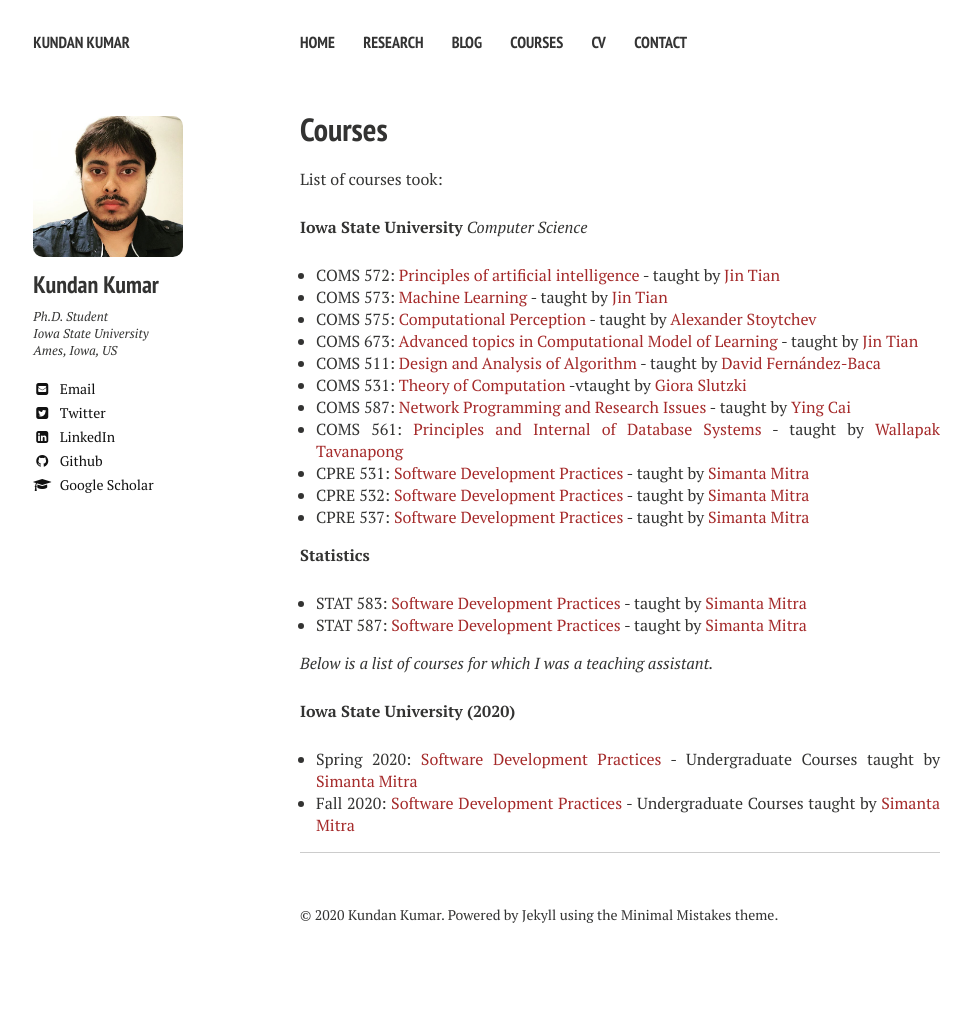
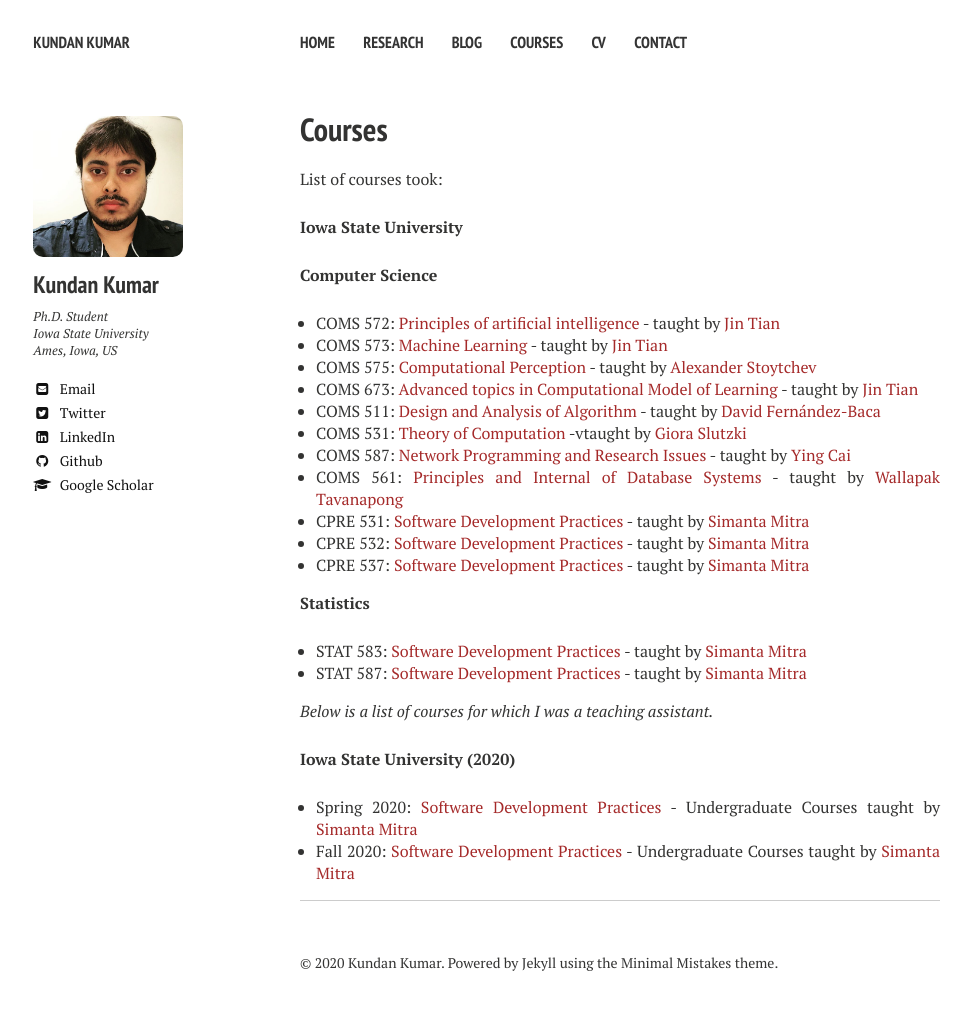
Before and after one commit to kundan7kumar/kundan7kumar.github.io, a Jekyll site: the page built from teaching/index.md, in a window 1280 px wide. Shown: the whole page, without its empty margins (20-991 px from the left). Built offline with Jekyll 4.4.1, drawn with Linux system fonts in a browser that asks for light colours; nearby versions of some CDN libraries; before the commit the page ends 973 px from its top, so only the background shows below that.

```diff
--- a/teaching/index.md
+++ b/teaching/index.md
@@ -9,7 +9,8 @@ comments: false
 List of courses took:
 
 **Iowa State University**
-  *Computer Science*
+
+  **Computer Science**
 
 * COMS 572: [Principles of artificial intelligence](https://www.cs.iastate.edu/courses/2019/spring/com-s-572) - taught by [Jin Tian](https://www.cs.iastate.edu/people/jin-tian)
 * COMS 573: [Machine Learning](https://www.cs.iastate.edu/courses/2019/spring/com-s-573) - taught by [Jin Tian](https://www.cs.iastate.edu/people/jin-tian)
```
